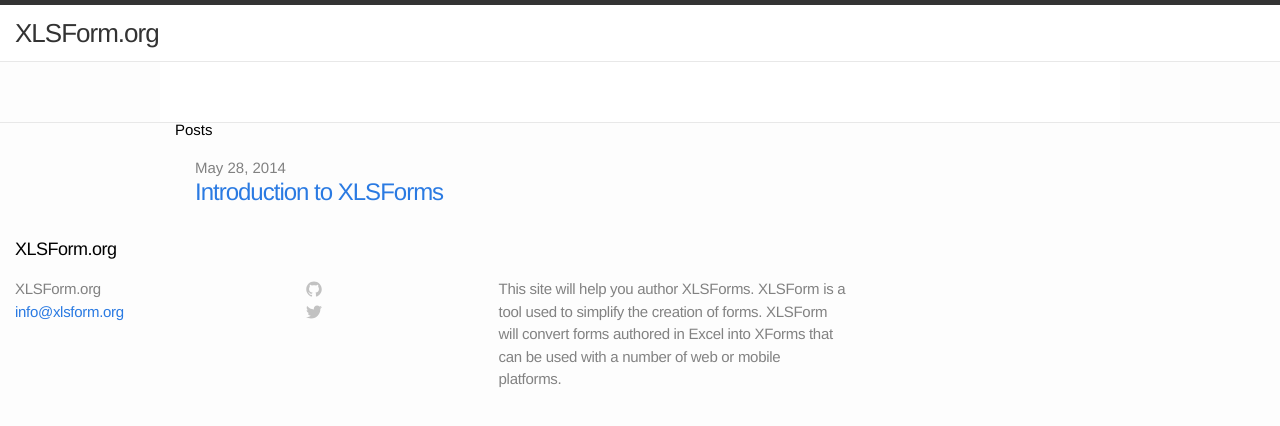
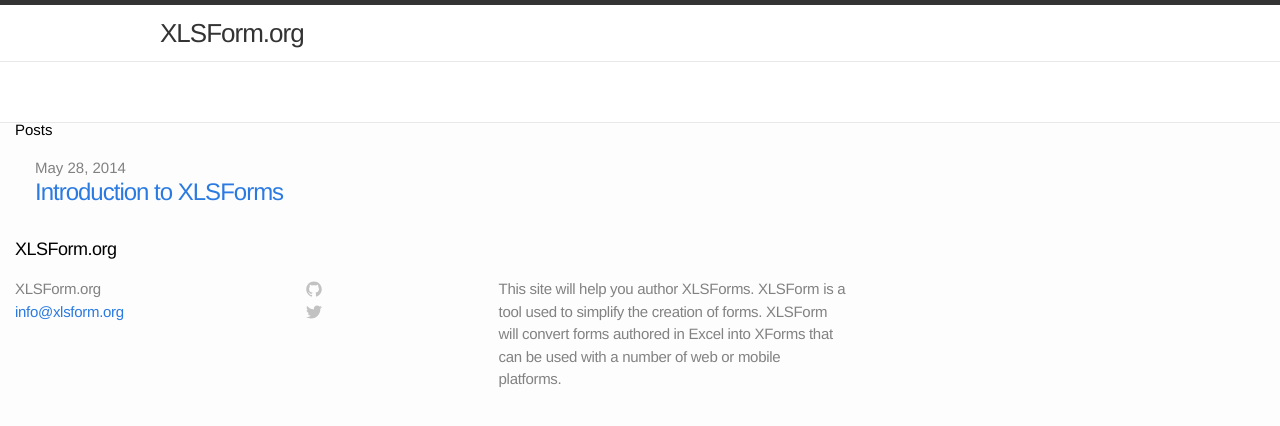
Before and after one commit to XLSForm/xlsform.github.io, a Jekyll site: the page built from index_bak.html, in a window 1280 px wide. Shown: the top 426 px of the page. Built offline with Jekyll 4.4.1, drawn with Linux system fonts in a browser that asks for light colours; nearby versions of some CDN libraries.

Commit message:
WM: Fixed font and alignment issue

```diff
--- a/_includes/footer.html
+++ b/_includes/footer.html
@@ -63,6 +63,5 @@
 <script>
 $(document).ready(function(){
     $(".post-content > ul:first-child").appendTo(".sidenav");
-    $(".post-content > h2:first-child").appendTo(".heading-bar");
 });
 </script>
--- a/_includes/header.html
+++ b/_includes/header.html
@@ -1,6 +1,6 @@
 <header class="site-header">
 
-  <div class="wrap">
+  <div class="container cleafix">
 
     <a class="site-title" href="{{ site.baseurl }}/">{{ site.title }}</a>
 
--- a/_layouts/home.html
+++ b/_layouts/home.html
@@ -7,8 +7,7 @@
 
     {% include header.html %}
 
-    <div class="page-content clearfix">
-      <div class="heading-bar"></div>
+    <div class="page-content clearfix container">
       <div class="sidenav clearfix"></div>
 
       <div class="wrap">
--- a/css/main.css
+++ b/css/main.css
@@ -40,10 +40,11 @@
 .clearfix:after{ clear:both; }
 
 /* Utility */
-.page-content{
+.container{
   max-width: 960px;
   margin: 0 auto;
 }
+
 .wrap{
   float:left;
   padding: 0 1em;
@@ -69,13 +70,6 @@
 .sidenav > ul li ul{
     margin-left:2em;
 }
-.heading-bar h2{
-    color:#333;
-    font-size:2.1em;
-    font-weight:bold;
-    margin:0;
-}
-
 
 /* Layout Styles */
 /* ----------------------------------------------------------*/
```
Also changed, not shown: 4 other files.
